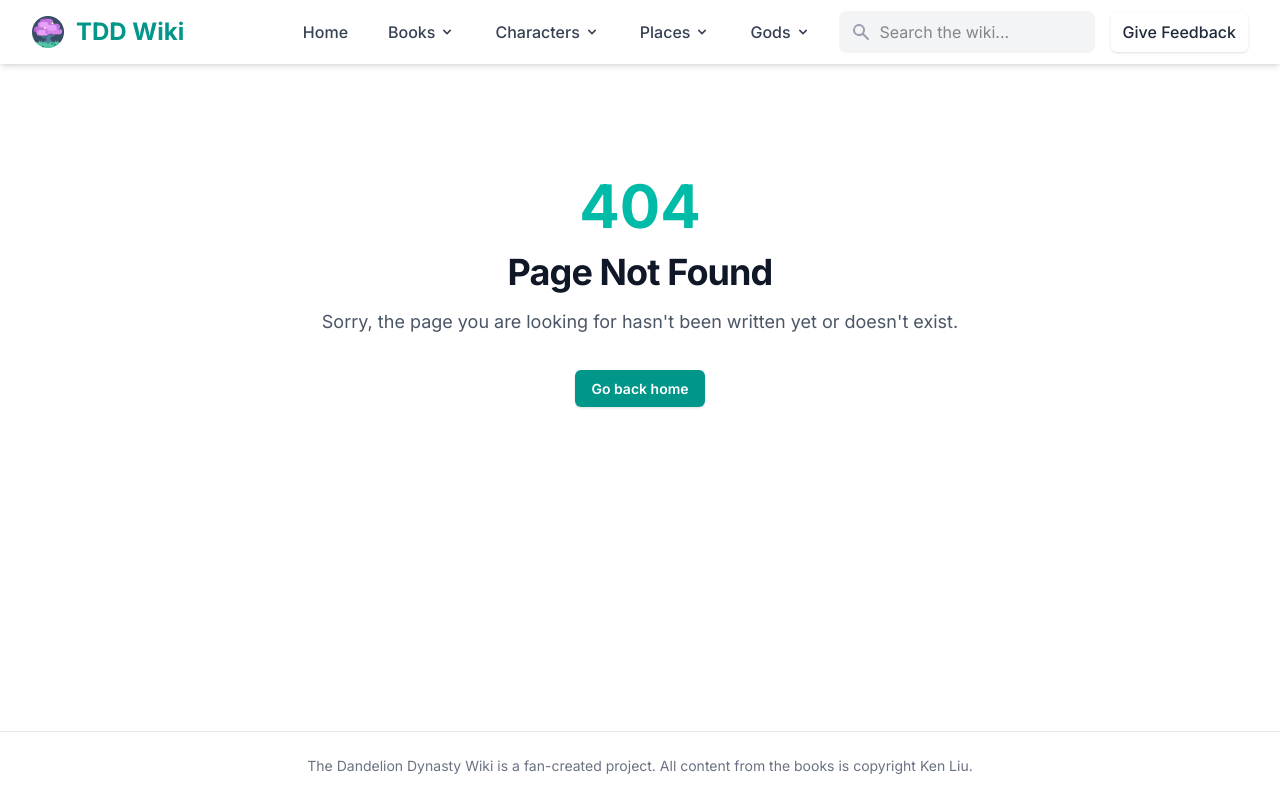
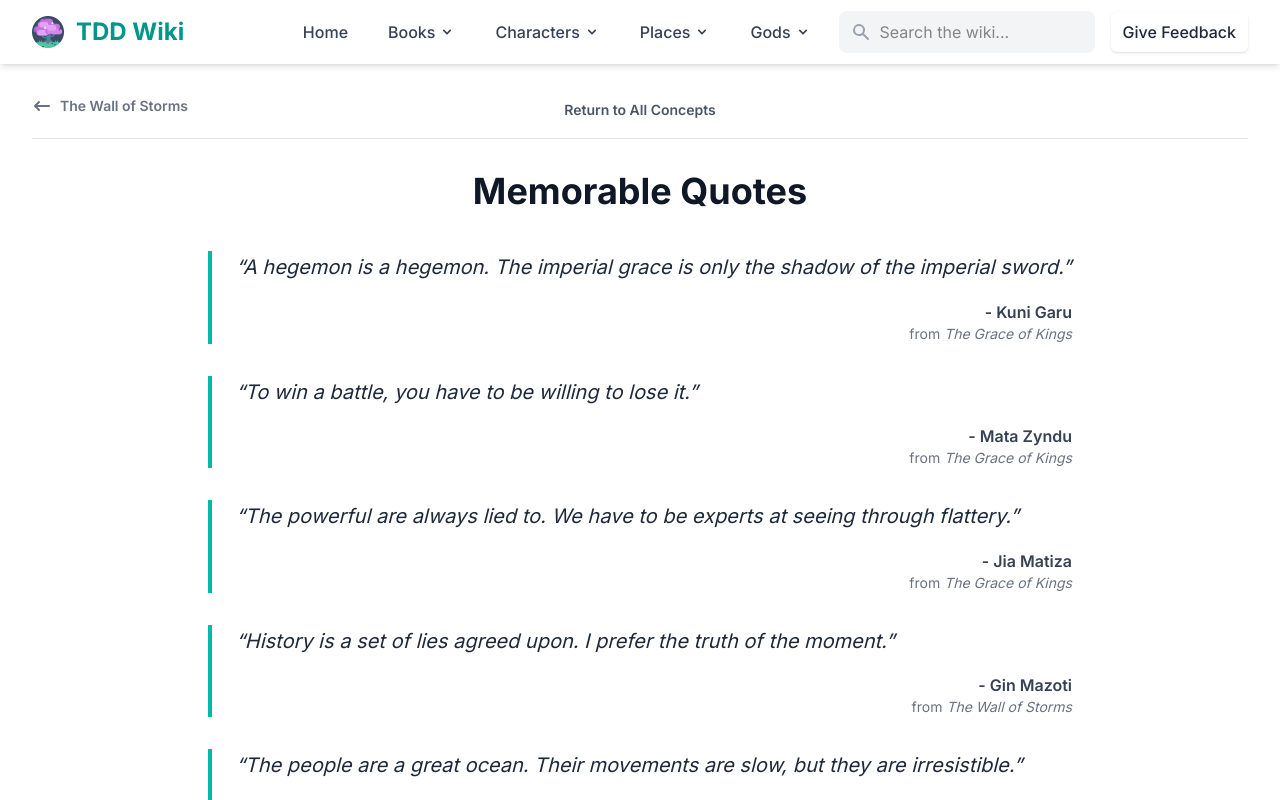
Before and after one commit to arman-101/dandelion-wiki, a Next.js app: page /concepts/quotes in a window 1280 px wide. Before the commit this address had no page. Shown: the top 800 px of the page. Built offline with nearby package versions, Linux system fonts and the light colour scheme.

Commit message:
wall of storms + quotes - concepts

```diff
--- /dev/null
+++ b/app/concepts/quotes/page.tsx
@@ -0,0 +1,183 @@
+'use client';
+
+import Link from 'next/link';
+import React from 'react';
+import { usePathname } from 'next/navigation';
+import { ALL_CONCEPTS } from '@/app/data/wiki-data';
+import TopPageNavigation from '@/app/components/TopPageNavigation';
+import { getSurroundingPages } from '@/app/utils/navigationUtils';
+
+const quotes = [
+  {
+    text: "A hegemon is a hegemon. The imperial grace is only the shadow of the imperial sword.",
+    speaker: "Kuni Garu",
+    characterLink: "/characters/kuni-garu",
+    book: "The Grace of Kings",
+    bookLink: "/books/the-grace-of-kings"
+  },
+  {
+    text: "To win a battle, you have to be willing to lose it.",
+    speaker: "Mata Zyndu",
+    characterLink: "/characters/mata-zyndu",
+    book: "The Grace of Kings",
+    bookLink: "/books/the-grace-of-kings"
+  },
+  {
+    text: "The powerful are always lied to. We have to be experts at seeing through flattery.",
+    speaker: "Jia Matiza",
+    characterLink: "/characters/jia-matiza",
+    book: "The Grace of Kings",
+    bookLink: "/books/the-grace-of-kings"
+  },
+  {
+    text: "History is a set of lies agreed upon. I prefer the truth of the moment.",
+    speaker: "Gin Mazoti",
+    characterLink: "/characters/gin-mazoti",
+    book: "The Wall of Storms",
+    bookLink: "/books/the-wall-of-storms"
+  },
+  {
+    text: "The people are a great ocean. Their movements are slow, but they are irresistible.",
+    speaker: "Luan Zya",
+    characterLink: "/characters/luan-zya",
+    book: "The Grace of Kings",
+    bookLink: "/books/the-grace-of-kings"
+  },
+  {
+    text: "When you can’t win by being better, you win by being different.",
+    speaker: "Empress Rina",
+    characterLink: "/characters/rina",
+    book: "The Wall of Storms",
+    bookLink: "/books/the-wall-of-storms"
+  },
+  {
+    text: "A scholar's ink is the blood of a soldier.",
+    speaker: "Goztan",
+    characterLink: "/characters/goztan",
+    book: "The Veiled Throne",
+    bookLink: "/books/the-veiled-throne"
+  },
+  {
+    text: "We make choices, and then our choices make us.",
+    speaker: "Théra",
+    characterLink: "/characters/thera",
+    book: "The Veiled Throne",
+    bookLink: "/books/the-veiled-throne"
+  },
+  {
+    text: "Power is a story. The better story wins.",
+    speaker: "Cogo",
+    characterLink: "/characters/cogo",
+    book: "Speaking Bones",
+    bookLink: "/books/speaking-bones"
+  },
+  {
+    text: "The past is a weapon. The trick is to know which end to hold.",
+    speaker: "Phyro",
+    characterLink: "/characters/phyro",
+    book: "The Veiled Throne",
+    bookLink: "/books/the-veiled-throne"
+  },
+  {
+    text: "Tradition is just the consensus of the dead. We, the living, have our own consensus to make.",
+    speaker: "Zomi Kidosu",
+    characterLink: "/characters/zomi-kidosu",
+    book: "The Wall of Storms",
+    bookLink: "/books/the-wall-of-storms"
+  },
+  {
+    text: "Honor is the armor of the righteous. But even the best armor can become a cage.",
+    speaker: "Mata Zyndu",
+    characterLink: "/characters/mata-zyndu",
+    book: "The Grace of Kings",
+    bookLink: "/books/the-grace-of-kings"
+  },
+  {
+    text: "To build a new world, you must first be willing to shatter the old one.",
+    speaker: "Timu",
+    characterLink: "/characters/timu",
+    book: "Speaking Bones",
+    bookLink: "/books/speaking-bones"
+  },
+  {
+    text: "A throne is the most comfortable chair in the world, and also the most painful.",
+    speaker: "Princess Tutu",
+    characterLink: "/characters/tutu",
+    book: "The Veiled Throne",
+    bookLink: "/books/the-veiled-throne"
+  },
+  {
+    text: "Justice is not a destination. It is a direction.",
+    speaker: "Kuni Garu",
+    characterLink: "/characters/kuni-garu",
+    book: "Speaking Bones",
+    bookLink: "/books/speaking-bones"
+  },
+  {
+    text: "Cleverness is a tool, not a virtue. A hammer can build a house or cave in a skull.",
+    speaker: "Jia Matiza",
+    characterLink: "/characters/jia-matiza",
+    book: "The Wall of Storms",
+    bookLink: "/books/the-wall-of-storms"
+  },
+  {
+    text: "Some chains are forged of love. They are the strongest and the cruelest.",
+    speaker: "Soto",
+    characterLink: "/characters/soto",
+    book: "The Veiled Throne",
+    bookLink: "/books/the-veiled-throne"
+  },
+  {
+    text: "Never mistake a map for the territory. The world is always wilder than our descriptions of it.",
+    speaker: "Luan Zya",
+    characterLink: "/characters/luan-zya",
+    book: "The Grace of Kings",
+    bookLink: "/books/the-grace-of-kings"
+  },
+  {
+    text: "A free person is not someone who has no master, but someone who is their own master.",
+    speaker: "Gin Mazoti",
+    characterLink: "/characters/gin-mazoti",
+    book: "The Wall of Storms",
+    bookLink: "/books/the-wall-of-storms"
+  }
+];
+
+
+export default function QuotesPage() {
+    const pathname = usePathname();
+    const { prevPage, nextPage } = getSurroundingPages(pathname, ALL_CONCEPTS);
+    const returnLink = { title: 'Return to All Concepts', path: '/concepts' };
+
+  return (
+    <>
+        <TopPageNavigation prevPage={prevPage} nextPage={nextPage} returnLink={returnLink} />
+        <div className="max-w-4xl mx-auto px-4">
+            <h1 className="text-4xl font-bold text-center mb-10 text-gray-900 dark:text-white">Memorable Quotes</h1>
+            <div className="space-y-8">
+                {quotes.map((quote, index) => (
+                <div key={index} className="border-l-4 border-teal-500 pl-6">
+                    <blockquote className="text-xl italic text-gray-800 dark:text-gray-200 leading-relaxed">
+                    &ldquo;{quote.text}&rdquo;
+                    </blockquote>
+                    <div className="mt-4 text-right">
+                    <p className="font-semibold text-gray-700 dark:text-gray-300">
+                        {quote.characterLink ? (
+                        <Link href={quote.characterLink} className="hover:text-teal-500 transition-colors">
+                            - {quote.speaker}
+                        </Link>
+                        ) : (
+                        `- ${quote.speaker}`
+                        )}
+                    </p>
+                    <p className="text-sm text-gray-500 dark:text-gray-400">
+                        from <Link href={quote.bookLink} className="italic hover:underline">{quote.book}</Link>
+                    </p>
+                    </div>
+                </div>
+                ))}
+            </div>
+        </div>
+    </>
+  );
+}
--- /dev/null
+++ b/app/concepts/wall-of-storms/page.tsx
@@ -0,0 +1,48 @@
+'use client';
+
+import React from 'react';
+import { usePathname } from 'next/navigation';
+import { Concept, ALL_CONCEPTS } from '@/app/data/wiki-data';
+import ConceptPageTemplate from '@/app/components/ConceptPageTemplate';
+import TopPageNavigation from '@/app/components/TopPageNavigation';
+import { getSurroundingPages } from '@/app/utils/navigationUtils';
+
+// --- DATA FOR THIS SPECIFIC CONCEPT PAGE ---
+const conceptData: Concept = {
+    name: "The Wall of Storms",
+    introduction: "A seemingly impassable, continent-spanning superstorm that has isolated the lands of Dara from the rest of the world for millennia.",
+    image: "/concepts/wall-of-storms.png",
+    infoBox: {
+        Type: "Meteorological & Geographical Phenomenon",
+        Location: "The Fathomed Sea, between Dara and Ukyu",
+        Significance: "Cultural isolation, military barrier, central plot driver",
+        FirstSuccessfullyCrossedBy: { text: "The Lyucu", link: "/concepts/lyucu" },
+        RelatedBooks: [
+            { text: "The Wall of Storms", link: "/books/the-wall-of-storms" },
+            { text: "The Veiled Throne", link: "/books/the-veiled-throne" }
+        ],
+    },
+    details: [
+        { type: 'text', content: "The Wall of Storms is not merely a storm but a permanent fixture of the planet's climate, a continuous band of violent winds, colossal waves, and blinding rain. For most of Daran history, it was considered utterly impassable, a divine barrier that defined the known world." },
+        { type: 'text', content: "Its existence shaped Daran culture, technology, and philosophy, fostering a sense of exceptionalism and security. The science and magic within Dara developed without outside influence, leading to unique innovations like the great airships." },
+        { type: 'ref', data: { book: "The Wall of Storms", chapter: 1, link: "/books/the-wall-of-storms#prologue" } },
+        { type: 'text', content: " The storm's impassability was challenged and eventually overcome by the Lyucu people, whose deep understanding of naval engineering and ocean currents allowed them to find a 'seasonal corridor' through the tempest. This achievement marked the end of Dara's isolation and the beginning of a brutal invasion, fundamentally altering the course of history for both continents." },
+        { type: 'ref', data: { book: "The Wall of Storms", chapter: 27, link: "/books/the-wall-of-storms#chapter-27" } },
+    ],
+    // The 'link' property that caused the error has been removed.
+};
+
+
+// --- PAGE COMPONENT ---
+export default function WallOfStormsPage() {
+    const pathname = usePathname();
+    const { prevPage, nextPage } = getSurroundingPages(pathname, ALL_CONCEPTS);
+    const returnLink = { title: "Return to All Concepts", path: "/concepts" };
+
+    return (
+        <>
+            <TopPageNavigation prevPage={prevPage} nextPage={nextPage} returnLink={returnLink} />
+            <ConceptPageTemplate conceptData={conceptData} />
+        </>
+    );
+}
--- a/app/data/wiki-data.ts
+++ b/app/data/wiki-data.ts
@@ -56,6 +56,8 @@ export const ALL_CONCEPTS_DATA = [
     { name: "Corvée Labor", description: "The system of forced, unpaid labor imposed by the Xana Empire, a major cause of the rebellion.", image: "/concepts/corvee-labor.png", link: "/concepts/corvee-labor" },
     { name: "Cruben", description: "Massive, horned, sea-turtle-like beasts from Tan Adü, ridden as powerful naval mounts.", image: "/concepts/cruben.png", link: "/concepts/cruben" },
     { name: "Garinafin", description: "Enormous, whale-like war beasts domesticated by the Lyucu, capable of leveling cities.", image: "/concepts/garinafin.png", link: "/concepts/garinafin" },
+    { name: "The Wall of Storms", description: "A massive, perpetual storm that separates the continents of Dara and Ukyu, a seemingly impassable barrier.", image: "/concepts/wall-of-storms.png", link: "/concepts/wall-of-storms" },
+    { name: "Quotes", description: "A collection of memorable quotes from the series, offering wisdom, insight, and a glimpse into the hearts of the characters.", image: "/concepts/quotes.png", link: "/concepts/quotes" },
 ];
 
 
```
Also changed, not shown: public/concepts/quotes.png (added), public/concepts/wall-of-storms.png (added).
